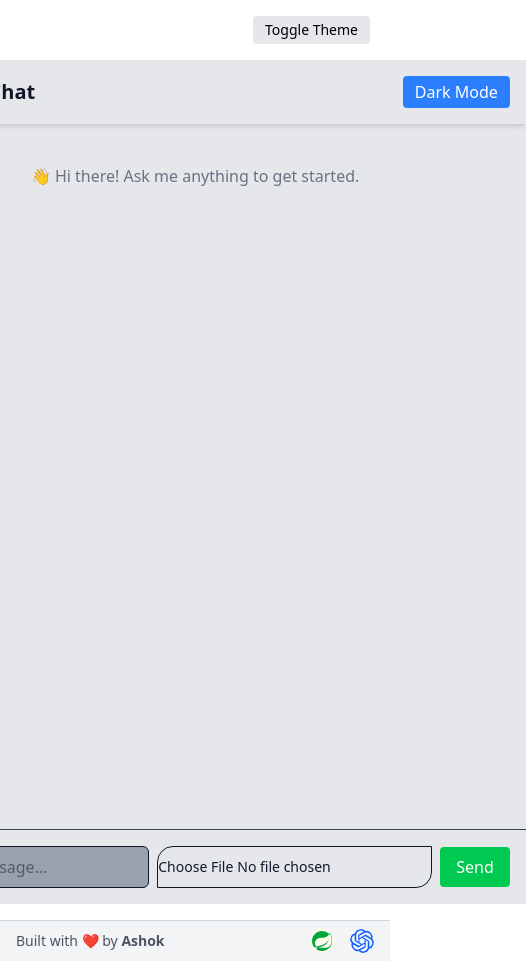
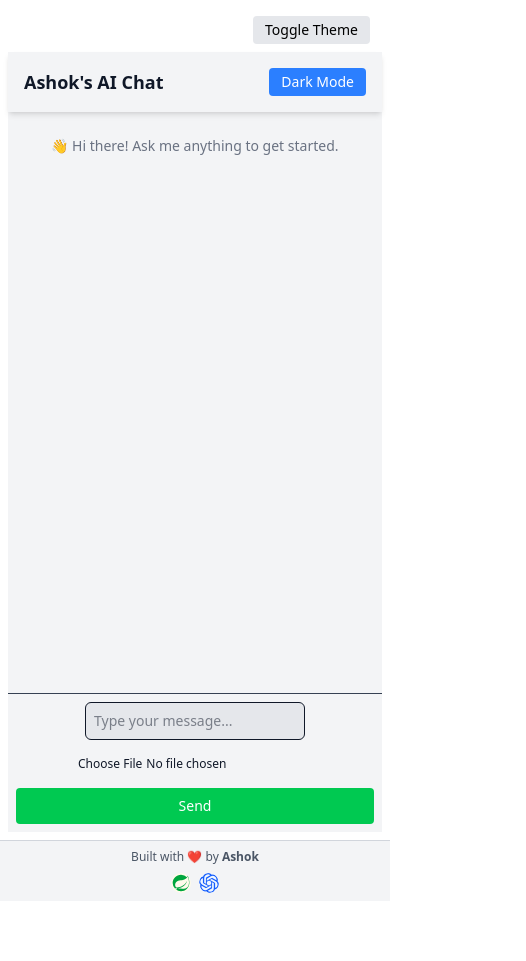
Before and after one commit to AshokLingala1/OpenAI-Frontend, a React (Vite) app: page / in a window 390 px wide. Shown: the whole page, 526 px wide, since content can reach past the window. After the commit the page ends 901 px from the top, so only its background shows below. Built offline with nearby package versions, Linux system fonts and the light colour scheme.

Commit message:
Application style updated for mobile devices

```diff
--- a/src/App.jsx
+++ b/src/App.jsx
@@ -1,5 +1,5 @@
 import React, { useState } from 'react';
-import ChatBox from './components/chatBox';
+import ChatBox from './components/ChatBox';
 import Header from './components/Header';
 import Footer from './components/Footer';
 
@@ -7,12 +7,14 @@ export default function App() {
   const [darkMode, setDarkMode] = useState(false);
 
   return (
-    <div className={darkMode ? 'dark bg-gray-900 text-white min-h-screen' : 'bg-white text-black min-h-screen'}>
+    <div className={
+      `${darkMode ? 'dark bg-gray-900 text-white' : 'bg-white text-black'} min-h-screen flex flex-col`
+    }>
       <Header toggleTheme={() => setDarkMode(!darkMode)} />
-      <main className="flex justify-center p-4">
+      <main className="flex flex-1 justify-center p-2 sm:p-4">
         <ChatBox />
       </main>
-      <Footer/>
+      <Footer />
     </div>
   );
 }
--- a/src/components/ChatBox.jsx
+++ b/src/components/ChatBox.jsx
@@ -82,20 +82,21 @@ const ChatBox = () => {
   };
 
   return (
-    <div className={`${theme === 'dark' ? 'bg-gray-900 text-white' : 'bg-gray-200 text-gray-900'} h-screen flex flex-col`}>
+    <div className={`${theme === 'dark' ? 'bg-gray-900 text-white' : 'bg-gray-100 text-gray-900'}
+  flex flex-col w-full max-w-full min-h-[calc(100vh-4rem)] sm:max-w-2xl mx-auto`}>
 
       {/* Header */}
-      <div className="flex justify-between items-center p-4 shadow-md">
-        <h1 className="text-xl font-bold">Ashok's AI Chat</h1>
-        <button onClick={handleThemeToggle} className="bg-blue-500 text-white px-3 py-1 rounded hover:bg-blue-600">
+      <div className="flex justify-between items-center p-4 sm:p-5 shadow-md">
+        <h1 className="text-lg sm:text-xl font-bold">Ashok's AI Chat</h1>
+        <button onClick={handleThemeToggle} className="text-sm sm:text-base px-3 py-1 sm:px-4 sm:py-2 bg-blue-500 text-white rounded hover:bg-blue-600">
           {theme === 'light' ? 'Dark Mode' : 'Light Mode'}
         </button>
       </div>
 
       {/* Chat Window */}
-      <div ref={chatRef} className="flex-1 overflow-y-auto px-4 py-2 space-y-3">
+      <div ref={chatRef} className="flex-1 overflow-y-auto px-3 py-2 space-y-3">
         {showGreet && (
-          <div className="text-center text-gray-500 mt-8">👋 Hi there! Ask me anything to get started.</div>
+          <div className="text-center text-sm text-gray-500 mt-4">👋 Hi there! Ask me anything to get started.</div>
         )}
 
         {messages.map((message, index) => (
@@ -106,7 +107,9 @@ const ChatBox = () => {
     } mb-2`}
   >
     <div
-      className={`max-w-xs md:max-w-md lg:max-w-2xl break-words p-3 rounded-2xl shadow-md ${
+      className={`max-w-[85%] sm:max-w-md md:max-w-2xl
+            p-3 rounded-2xl shadow-md
+            break-words ${
         message.from === 'user'
           ? 'bg-blue-500 text-white rounded-br-none'
           : 'bg-gray-100 dark:bg-gray-800 text-gray-800 dark:text-gray-200 rounded-bl-none'
@@ -117,7 +120,7 @@ const ChatBox = () => {
         <img
           src={message.image}
           alt="User uploaded"
-          className="max-w-full max-h-80 rounded-lg mb-2"
+          className="w-full max-h-72 object-cover mb-2 rounded-md"
         />
       )}
 
@@ -126,10 +129,10 @@ const ChatBox = () => {
         <img
           src={message.text}
           alt="AI response"
-          className="max-w-full max-h-80 rounded-lg"
+          className="w-full max-h-72 object-cover rounded-md"
         />
       ) : (
-        <p className="whitespace-pre-wrap">{message.text}</p>
+        <p className="whitespace-pre-wrap text-sm sm:text-base">{message.text}</p>
       )}
     </div>
   </div>
@@ -138,10 +141,10 @@ const ChatBox = () => {
       </div>
 
       {/* Input Area */}
-      <div className="p-4 flex items-center gap-2 border-t border-gray-700">
+      <div className="p-2 sm:p-4 flex flex-col sm:flex-row items-center gap-2 border-t border-gray-700">
         <input
           type="text"
-          className="flex-1 p-2 pr-7 border rounded-md outline-none  bg-gray-400"
+          className="flex-1 p-2 text-sm sm:text-base border rounded-md outline-none bg-gray-200 dark:bg-gray-500"
           placeholder="Type your message..."
           value={input}
           onChange={e => setInput(e.target.value)}
@@ -151,11 +154,11 @@ const ChatBox = () => {
           type="file"
           accept="image/jpeg"
           onChange={handleFileChange}
-          className="text-sm border-1 py-2.5 rounded-tl-2xl rounded-br-2xl"
+          className="text-xs sm:text-sm py-2 px-1"
         />
         <button
           onClick={sendMessage}
-          className="bg-green-500 text-white px-4 py-2 rounded hover:bg-green-600"
+          className="w-full sm:w-auto bg-green-500 text-white px-3 py-2 text-sm sm:text-base rounded hover:bg-green-600"
         >
           Send
         </button>
--- a/src/components/Footer.jsx
+++ b/src/components/Footer.jsx
@@ -4,15 +4,19 @@ import { SiOpenai } from "react-icons/si";
 
 const Footer = () => {
   return (
-    <footer className="w-full px-4 py-2 bg-gray-100 dark:bg-gray-600 text-sm text-gray-600 dark:text-gray-300 flex justify-between items-center border-t border-gray-300 dark:border-gray-700">
-      <span className="text-sm">
-        Built with ❤️ by <strong>Ashok</strong>
-      </span>
-      <div className="flex items-center gap-4 text-xl">
-        <BiLogoSpringBoot title="Spring Boot" className="text-green-600 bg-amber-50 rounded-2xl size-6" />
-        <SiOpenai title="OpenAI" className="text-blue-600  bg-blue-50 rounded-2xl size-6" />
-      </div>
-    </footer>
+    <footer className="
+  w-full px-3 py-2
+  bg-gray-100 dark:bg-gray-600 text-xs sm:text-sm text-gray-600 dark:text-gray-300
+  flex flex-col sm:flex-row justify-between items-center gap-2 sm:gap-4
+  border-t border-gray-300 dark:border-gray-700
+">
+  <span className="text-center">Built with ❤️ by <strong>Ashok</strong></span>
+  <div className="flex items-center gap-2 sm:gap-4 text-lg sm:text-xl">
+    <BiLogoSpringBoot className="text-green-600 bg-amber-50 rounded-2xl size-5 sm:size-6" />
+    <SiOpenai className="text-blue-600 bg-blue-50 rounded-2xl size-5 sm:size-6" />
+  </div>
+</footer>
+
   );
 };
 
```
